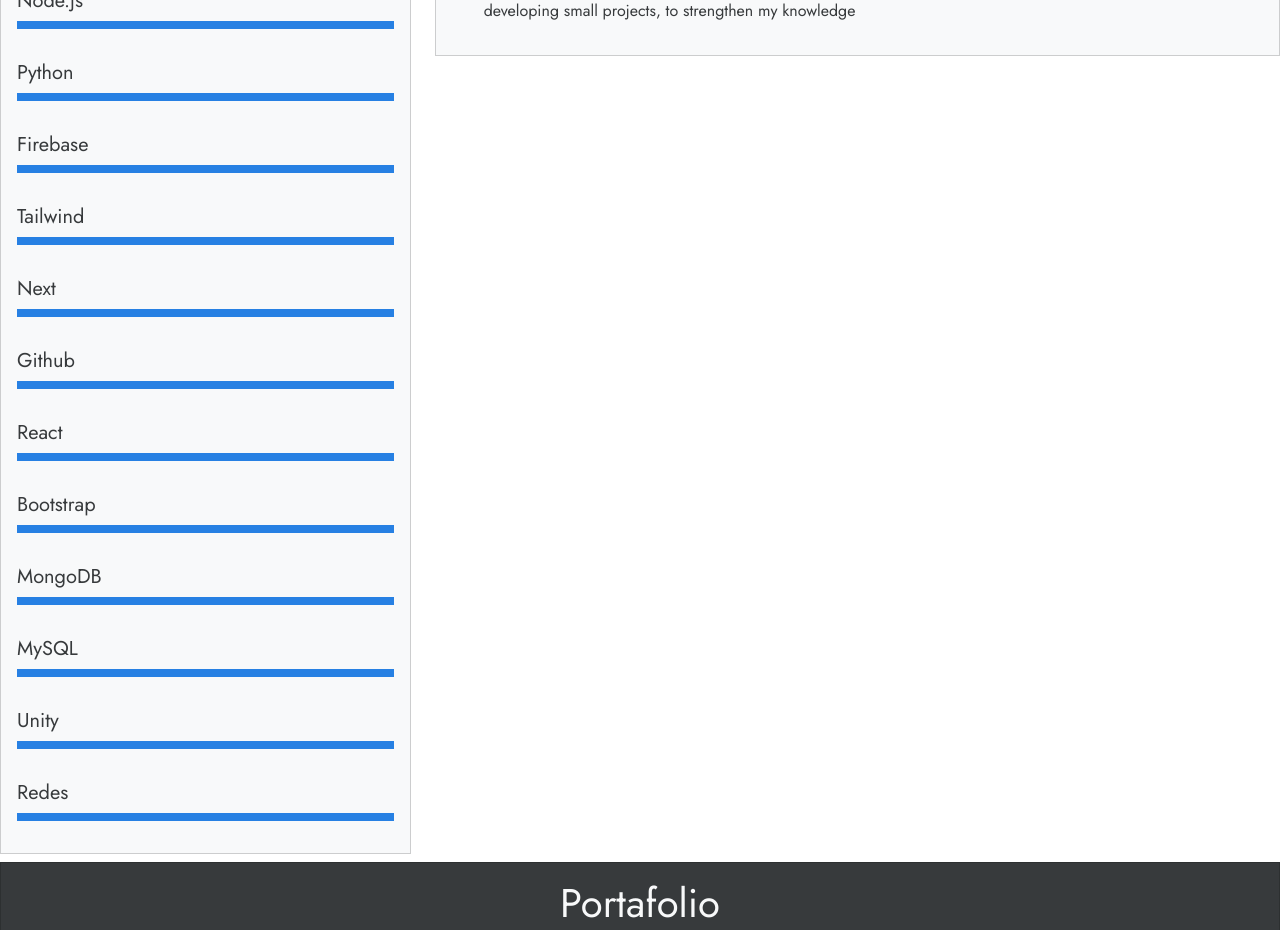
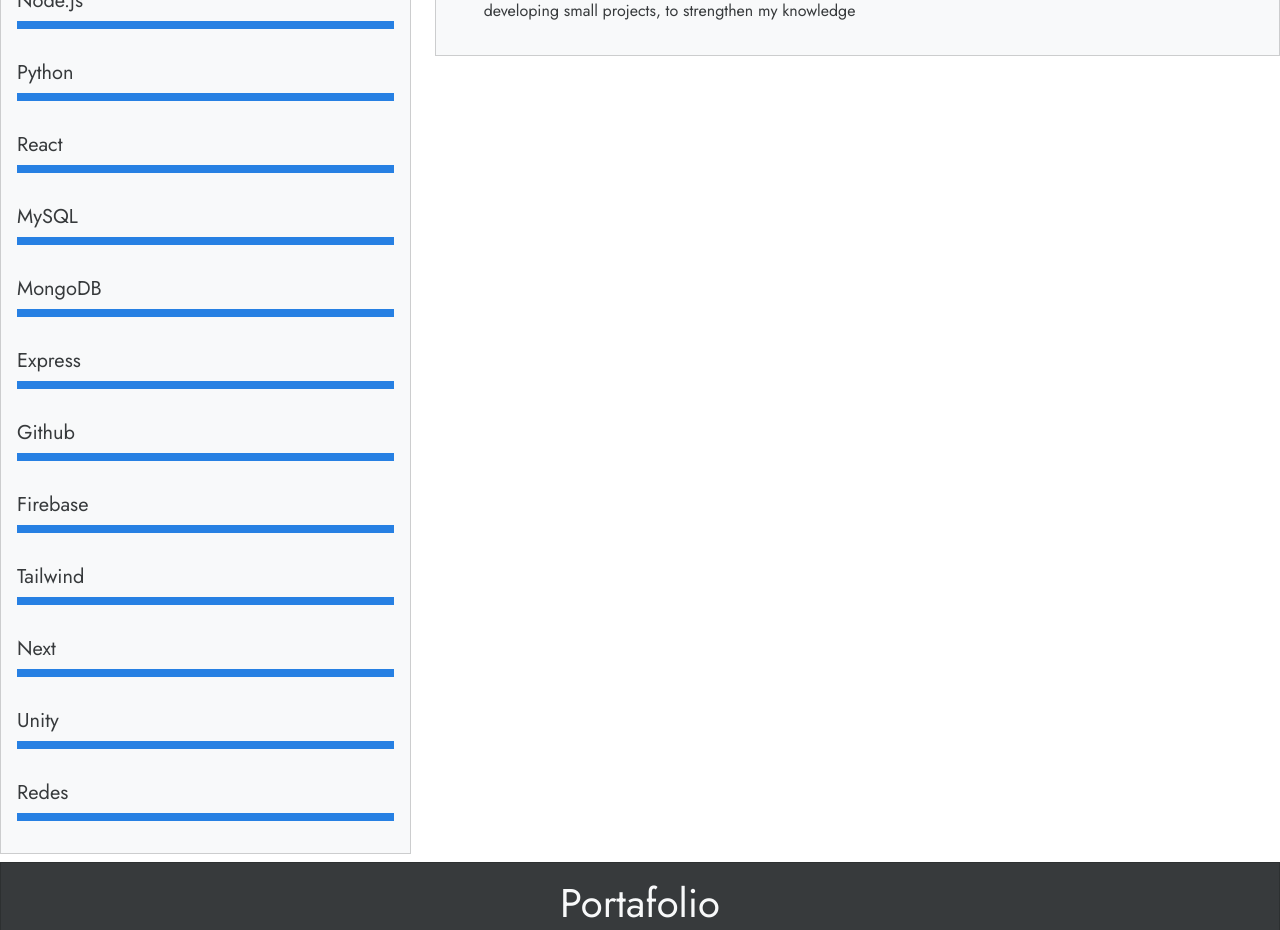
Before and after one commit to xJo-Joex/Portafolio-next, a Next.js app: page / in a window 1280 px wide. Shown: the part 980-1910 px from the top of the page. Built offline with nearby package versions, Linux system fonts and the light colour scheme; a small style sheet from the web is missing.

Commit message:
updated skills

```diff
--- a/profile.js
+++ b/profile.js
@@ -2,14 +2,14 @@ export const skills = [
 	{ skill: "Javascript", percentage: 100 },
 	{ skill: "Node.js", percentage: 100 },
 	{ skill: "Python", percentage: 100 },
+	{ skill: "React", percentage: 100 },
+	{ skill: "MySQL", percentage: 100 },
+	{ skill: "MongoDB", percentage: 100 },
+	{ skill: "Express", percentage: 100 },
+	{ skill: "Github", percentage: 100 },
 	{ skill: "Firebase", percentage: 100 },
 	{ skill: "Tailwind", percentage: 100 },
 	{ skill: "Next", percentage: 1000 },
-	{ skill: "Github", percentage: 100 },
-	{ skill: "React", percentage: 100 },
-	{ skill: "Bootstrap", percentage: 190 },
-	{ skill: "MongoDB", percentage: 100 },
-	{ skill: "MySQL", percentage: 100 },
 	{ skill: "Unity", percentage: 100 },
 	{ skill: "Redes", percentage: 100 },
 ];
```
